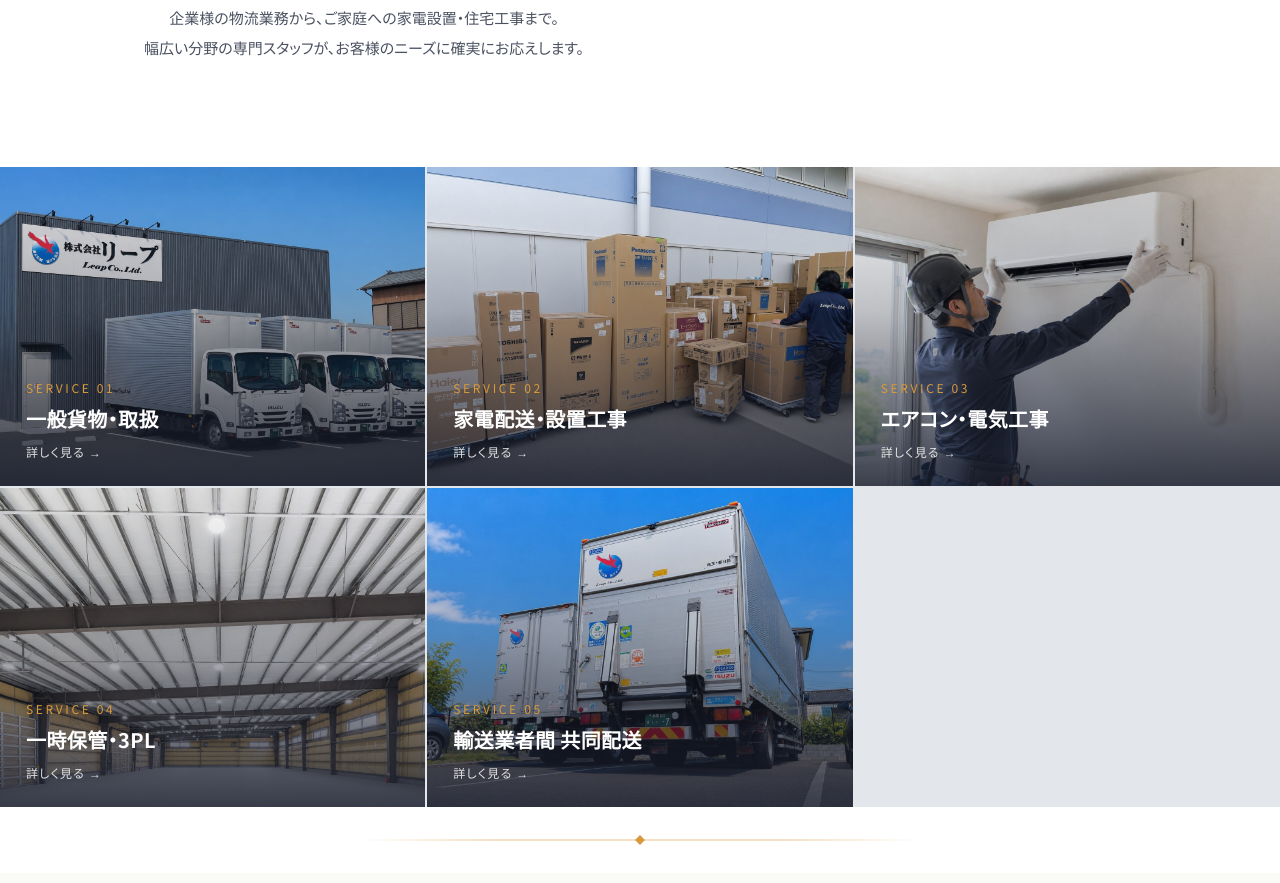
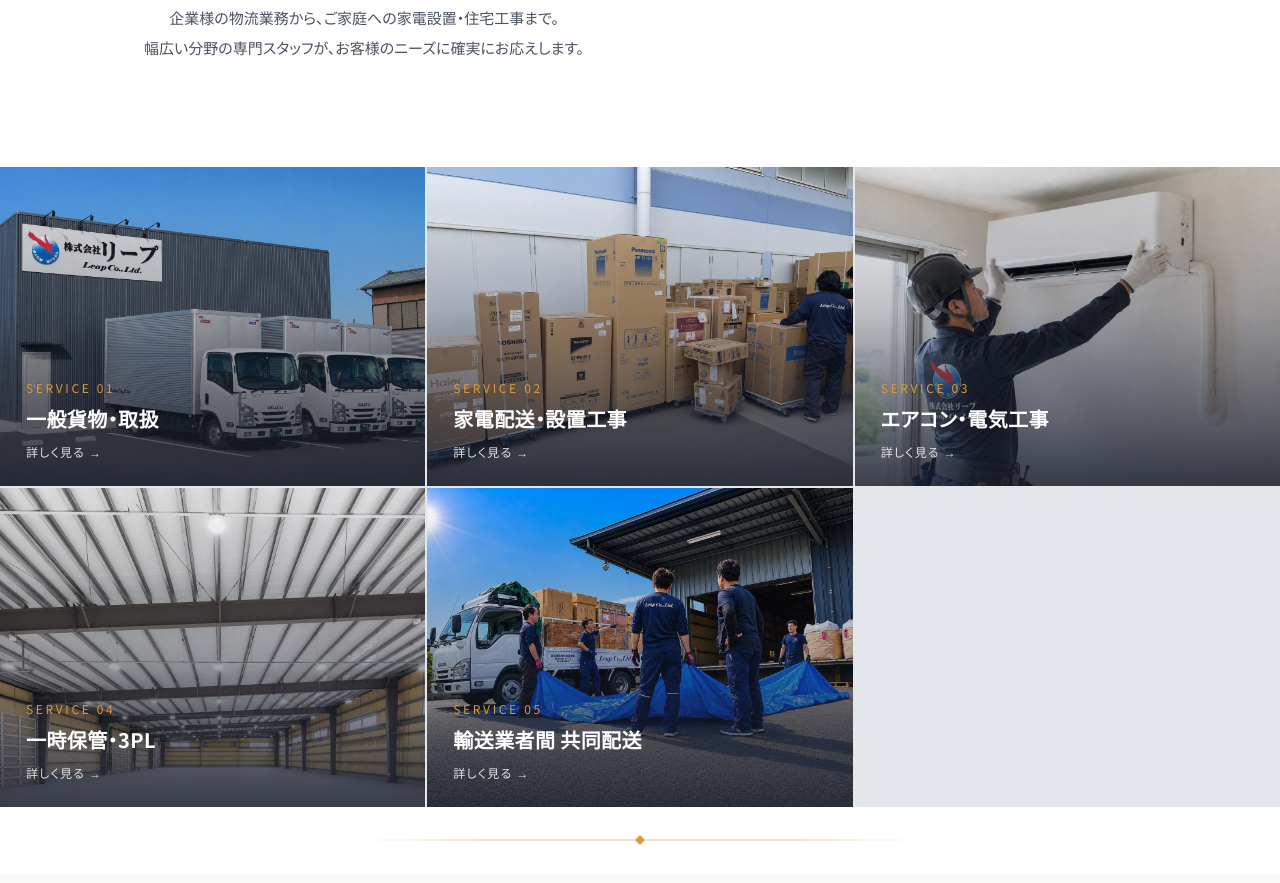
Before and after one commit to getegeteakete/leap, a plain HTML site: page index.html in a window 1280 px wide. Shown: the part 1551-2434 px from the top of the page. Drawn offline with Linux system fonts and the light colour scheme.

Commit message:
feat: TOPのOUR SERVICESの写真を実写に差し替え（SERVICE03エアコン・電気工事／SERVICE05輸送業者間共同配送）

```diff
--- a/index.html
+++ b/index.html
@@ -257,9 +257,9 @@
     <div class="svc-grid">
       <a href="/transport.html#general" class="svc-grid-item"><img src="/assets/real-fleet-hq-lineup.jpg" alt="SERVICE 01 一般貨物・取扱"><span class="svc-cap"><span class="svc-no">SERVICE 01</span><span class="svc-name">一般貨物・取扱</span><span class="svc-arrow">詳しく見る →</span></span></a>
       <a href="/transport.html#appliance" class="svc-grid-item"><img src="/assets/photo-appliance.jpg" alt="SERVICE 02 家電配送・設置工事"><span class="svc-cap"><span class="svc-no">SERVICE 02</span><span class="svc-name">家電配送・設置工事</span><span class="svc-arrow">詳しく見る →</span></span></a>
-      <a href="/business.html#aircon" class="svc-grid-item"><img src="/assets/svc-aircon.jpg" alt="SERVICE 03 エアコン・電気工事（エアコン設置）"><span class="svc-cap"><span class="svc-no">SERVICE 03</span><span class="svc-name">エアコン・電気工事</span><span class="svc-arrow">詳しく見る →</span></span></a>
+      <a href="/business.html#aircon" class="svc-grid-item"><img src="/assets/real-aircon-work.jpg" alt="SERVICE 03 エアコン・電気工事（エアコン設置）"><span class="svc-cap"><span class="svc-no">SERVICE 03</span><span class="svc-name">エアコン・電気工事</span><span class="svc-arrow">詳しく見る →</span></span></a>
       <a href="/transport.html#logistics" class="svc-grid-item"><img src="/assets/real-warehouse-interior.jpg" alt="SERVICE 04 一時保管・3PL"><span class="svc-cap"><span class="svc-no">SERVICE 04</span><span class="svc-name">一時保管・3PL</span><span class="svc-arrow">詳しく見る →</span></span></a>
-      <a href="/delivery.html" class="svc-grid-item"><img src="/assets/real-fleet-rear.jpg" alt="SERVICE 05 輸送業者間 共同配送"><span class="svc-cap"><span class="svc-no">SERVICE 05</span><span class="svc-name">輸送業者間 共同配送</span><span class="svc-arrow">詳しく見る →</span></span></a>
+      <a href="/delivery.html" class="svc-grid-item"><img src="/assets/real-kyodo-haisou.jpg" alt="SERVICE 05 輸送業者間 共同配送"><span class="svc-cap"><span class="svc-no">SERVICE 05</span><span class="svc-name">輸送業者間 共同配送</span><span class="svc-arrow">詳しく見る →</span></span></a>
     </div>
   </div>
 </section>
```
Also changed, not shown: assets/real-aircon-work.jpg (added), assets/real-kyodo-haisou.jpg (added).
